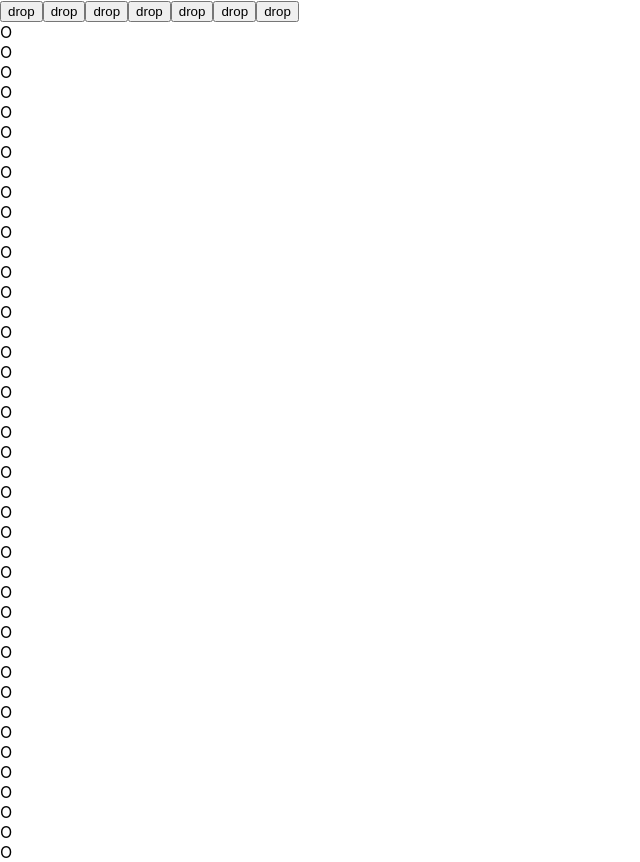
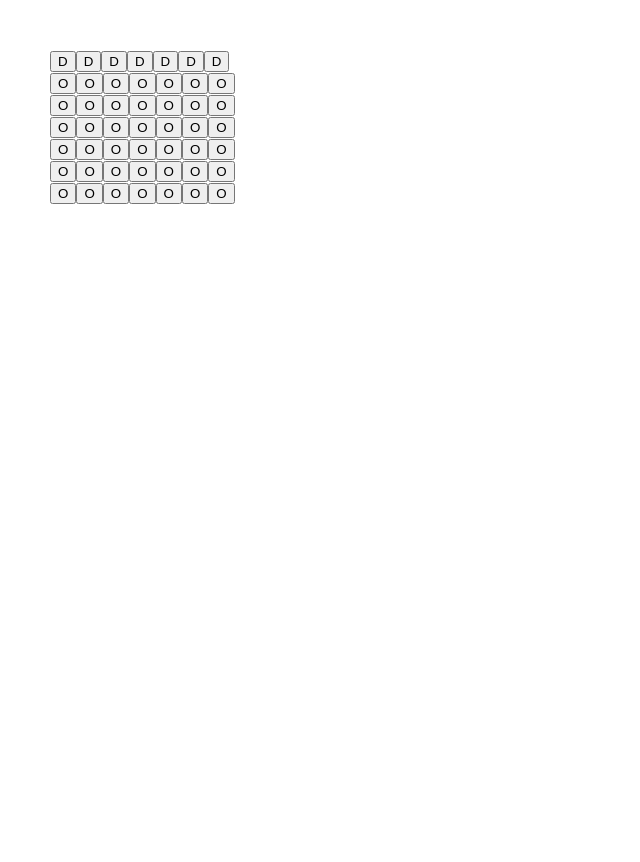
Before and after one commit to Devin-Bielejec/connect4, a React (Create React App) app in the folder connect4/: page / in a window 1280 px wide. Shown: the whole page, without its empty margins (0-640 px from the left). After the commit the page ends 800 px from the top, so only its background shows below. Built offline with nearby package versions, Linux system fonts and the light colour scheme.

Commit message:
"Board renders basically"
Co-authored-by: Seth Lachman <lachmanseth17@gmail.com>

```diff
--- a/connect4/src/components/Board.js
+++ b/connect4/src/components/Board.js
@@ -5,10 +5,10 @@ import DropArrows from "./DropArrows";
 const Board = ({board}) => {
 
     return(
-        <>
-        <DropArrows length={board[0].length}/>
-        {board.map( row => <Row row={row}/>)}
-        </>
+        <div class="board" style={{margin: "50px"}}>
+            <DropArrows length={board[0].length}/>
+            {board.map( row => <Row row={row} />)}
+        </div>
     )
 }
 
--- a/connect4/src/components/Cell.js
+++ b/connect4/src/components/Cell.js
@@ -3,9 +3,9 @@ import React from "react";
 const Cell = ({cell}) => {
 
     return(
-        <>
-            <div>{cell}</div>
-        </>
+        <div class="cell">
+            <button>{cell}</button>
+        </div>
     )
 }
 
--- a/connect4/src/components/DropArrows.js
+++ b/connect4/src/components/DropArrows.js
@@ -4,7 +4,7 @@ const DropArrows = ({length}) => {
     const createArray = () => {
         let results = [];
         for (let i = 0; i < length; i++) {
-            results.push("Drop")
+            results.push("D")
         }
         return results;
     }
@@ -12,9 +12,9 @@ const DropArrows = ({length}) => {
     const arrowRows = createArray();
 
     return(
-        <>
-        {arrowRows.map( drop => <button>drop</button>)}
-        </>
+        <div class="dropArrows" style={{width: "100%"}}>
+            {arrowRows.map( drop => <button>{drop}</button>)}
+        </div>
     )
 }
 
--- a/connect4/src/components/Row.js
+++ b/connect4/src/components/Row.js
@@ -3,9 +3,9 @@ import Cell from "./Cell";
 
 const Row = ({row}) => {
     return(
-        <>
+        <div class="row" style={{display: "flex"}}>
         {row.map( cell => <Cell cell={cell}/>)}
-        </>
+        </div>
     )
 }
 
```
